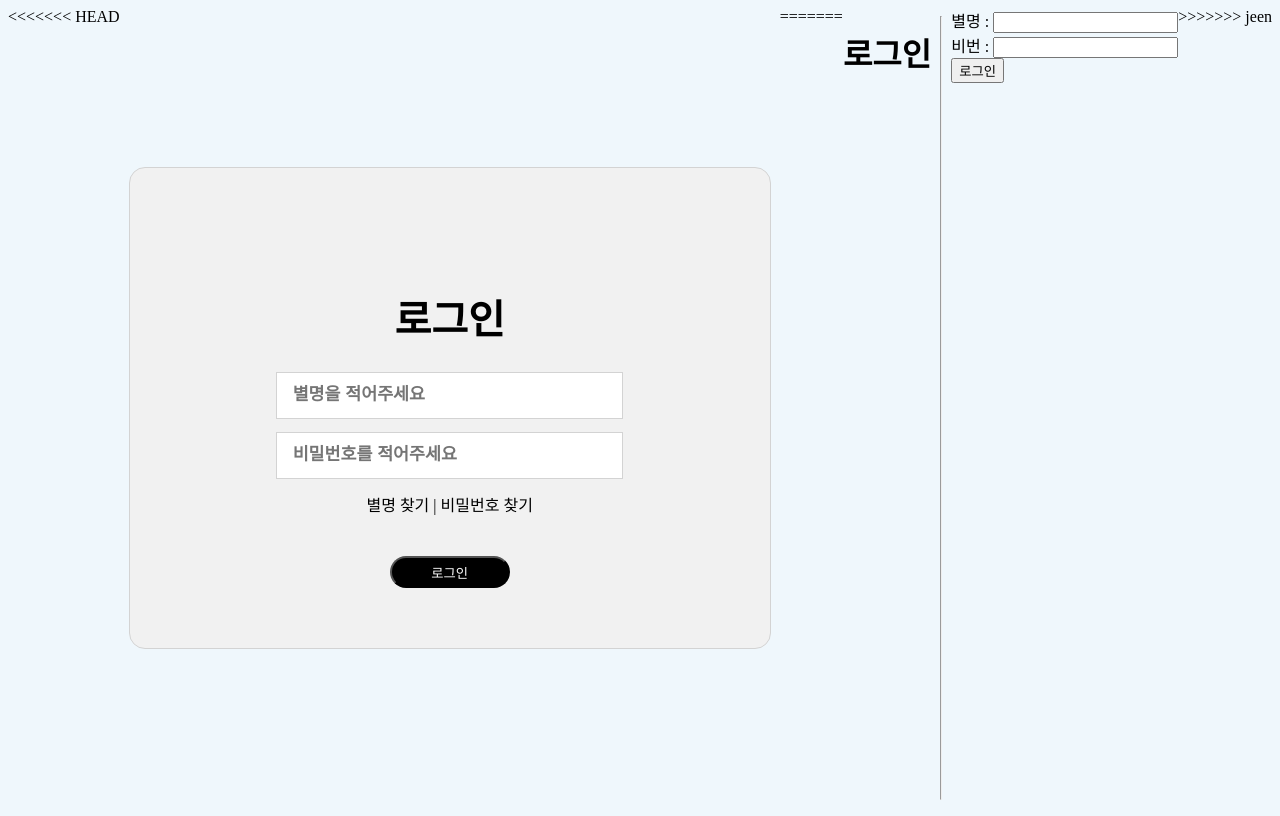
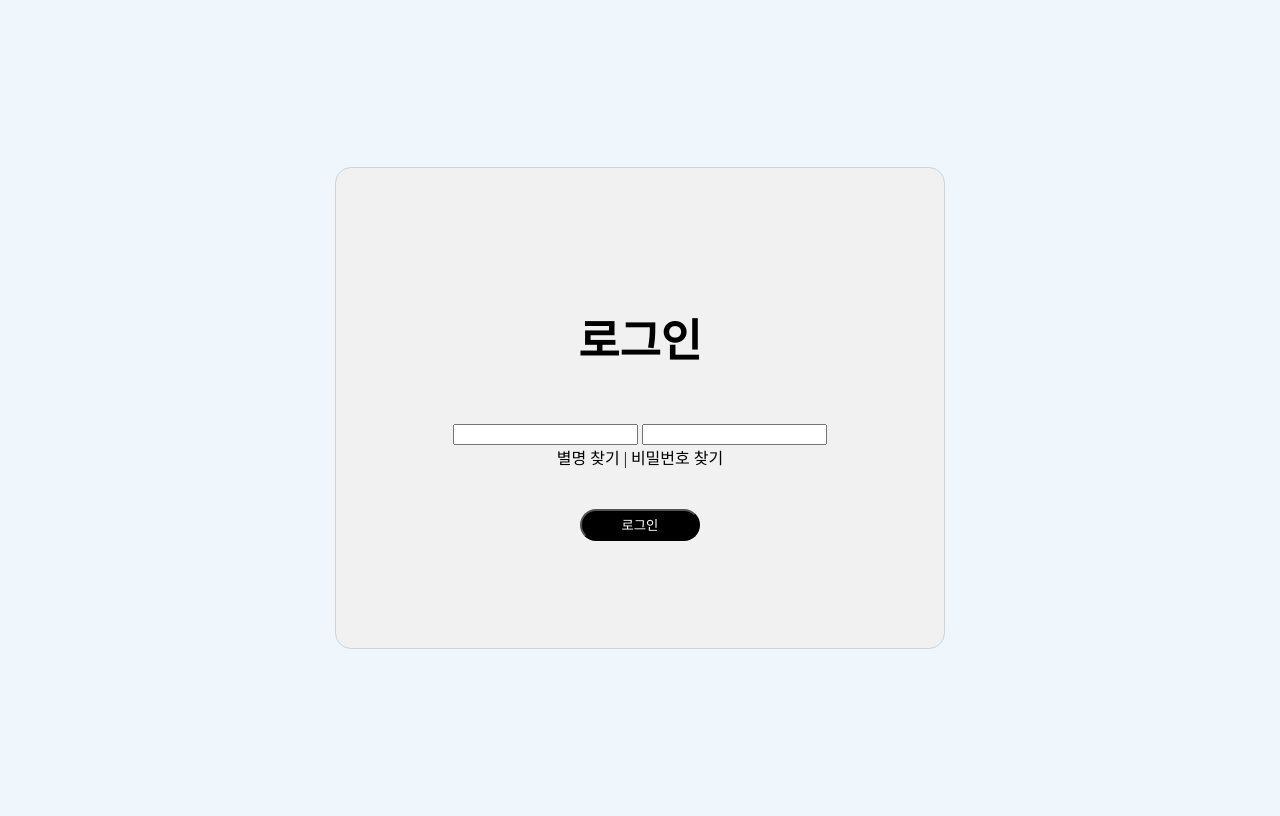
Before and after one commit to LikeLion-at-Skhu-10/Play_in_Youth, a Django app: template accounts/templates/signin.html in a window 1280 px wide. Run offline with Django 4.2, Linux system fonts and the light colour scheme; the template is opened without the code that fills it, so the values that code supplies are empty, except form fields; tables that the repository leaves empty hold one stand-in row (values such as "Sample post"); form fields are guessed from the names that the template uses.

Commit message:
many revise

```diff
--- a/accounts/templates/find_pw.html
+++ b/accounts/templates/find_pw.html
@@ -8,7 +8,7 @@
     <title>젊어서노세 - 비밀번호 찾기</title>
 </head>
 <body>
-    <div class="main" style="height:35em;min-height:35em;">
+    <div class="main" style="height:37em;min-height:37em;">
         <h1 class="text">비밀번호 찾기</h1>
         <div class="container">
             <input type="phone_number" placeholder="전화번호를 적어주세요" class="account" autofocus>
--- a/accounts/templates/reset_pw.html
+++ b/accounts/templates/reset_pw.html
@@ -8,8 +8,8 @@
     <title>젊어서노세 - 비밀번호 재설정</title>
 </head>
 <body>
-    <div class="main" style="height:35em;min-height:35em;">
-        <h1 class="text">비밀번호 재설정</h1>
+    <div class="main" style="height:32em;min-height:32em;">
+        <h1 class="text" style="margin-bottom: 0.4em;">비밀번호 재설정</h1>
         <h2 class="text2">잊어버린 비밀번호를 다시 찾는 것은 불가능합니다.<p>대신 새로운 비밀번호를 설정해서 사용하시기 바랍니다.</p></h2>
         <div class="container">
             <input type="password" placeholder="새로운 비밀번호를 적어주세요" class="account" autofocus>
--- a/accounts/templates/signin.html
+++ b/accounts/templates/signin.html
@@ -1,4 +1,3 @@
-<<<<<<< HEAD
 {% load static %}
 
 <!DOCTYPE html>
@@ -12,21 +11,14 @@
     <div class="main" style="height:30em;min-height:30em;">
         <h1 class="text">로그인</h1>
         <div class="container">
-            <input type="nickname" placeholder="별명을 적어주세요" class="account" autofocus>
-            <input type="password" placeholder="비밀번호를 적어주세요" class="account">
-            <center><a href="#" class="find">별명 찾기</a> | <a href="#" class="find">비밀번호 찾기</a></center>
-            <button class="button">로그인</button>
+            <form method="POST" action="{% url 'signin' %}">
+                {% csrf_token %}
+                {{form.username}}
+                {{form.password}}
+                <center><a href="{% url 'find_name' %}" class="find">별명 찾기</a> | <a href="{% url 'find_pw' %}" class="find">비밀번호 찾기</a></center>
+                <button class="button" type="submit">로그인</button>
+            </form>
         </div>
     </div>
 </body>
 </html>
-=======
-<h1>로그인</h1>
-<hr>
-<form method="POST" action="{% url 'signin' %}">
-    {% csrf_token %}
-    별명 : {{form.username}}<br>
-    비번 : {{form.password}}<br>
-    <button type="submit">로그인</button>
-</form>
->>>>>>> jeen
--- a/posts/templates/main.html
+++ b/posts/templates/main.html
@@ -4,7 +4,7 @@
 <html lang="ko">
 <head>
     <meta charset="UTF-8">
-    <meta http-equiv="refresh" content="4,url=posts\templates\category">
+    <meta http-equiv="refresh" content="4,url=category">
     <title>젊어서노세</title>
     <link rel = "stylesheet" href="{% static 'posts/css/main.css' %}">
 </head>
--- a/static/accounts/css/base.css
+++ b/static/accounts/css/base.css
@@ -6,8 +6,8 @@ body {
 
 .main {
     margin: auto;
-    width: 40em;
-    min-width: 40em;
+    width: 38em;
+    min-width: 38em;
     display: flex;
     justify-content: center;
     align-items: center;
@@ -18,8 +18,8 @@ body {
 }
 
 .text {
-    font-size: 2.5em;
-    margin-top: 1.5em;
+    font-size: 2.8em;
+    margin-bottom: 1.2em;
 }
 
 .text2 {
@@ -29,22 +29,22 @@ body {
 
 .account {
     display: block;
-    margin-bottom: 1em;
+    margin-bottom: 2em;
     text-indent: 1em;
     border: 0.1em solid lightgray;
-    width: 26em;
-    min-width : 26em;
-    height: 3.5em;
-    min-height: 3.5em;
+    width: 28em;
+    min-width : 28em;
+    height: 3.8em;
+    min-height: 3.8em;
 }
 
-.select {
+.quiz {
     display: block;
-    margin-bottom: 1em;
+    margin-bottom: 2em;
     text-indent: 1em;
     border: 0.1em solid lightgray;
-    width: 26.5em;
-    min-width: 26.5em;
+    width: 28.4em;
+    min-width: 28.4em;
     height: 3.8em;
     min-height: 3.8em
 }
@@ -67,7 +67,9 @@ input::placeholder {
     font-weight: 600;
 }
 
-input:focus {outline: none;}
+input:focus {
+    outline-color: gray;
+}
 
 a {
     color: black;
```
Also changed, not shown: accounts/templates/signup.html (+15 -33 lines), accounts/migrations/0001_initial.py, accounts/migrations/0002_alter_user_answer_alter_user_quiz.py (deleted), accounts/migrations/0003_alter_user_answer_alter_user_quiz.py (deleted), accounts/migrations/0004_alter_user_answer_alter_user_quiz.py (deleted), accounts/migrations/0005_alter_user_quiz.py (deleted).
